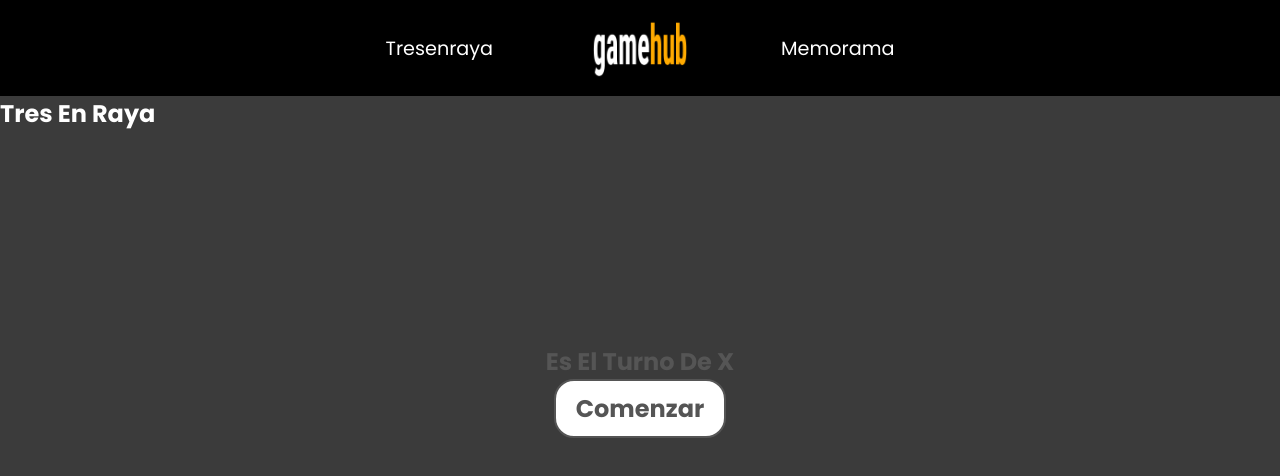
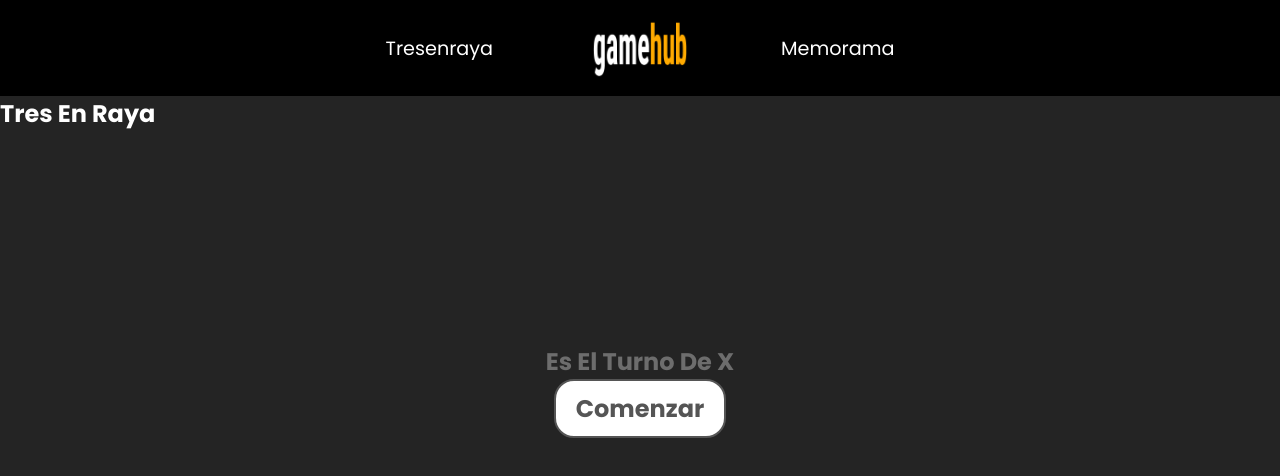
Before and after one commit to ManuelJimena/HubGamesReactJS, a React (Vite) app: page / in a window 1280 px wide. Shown: the top 476 px of the page. Built offline with nearby package versions, Linux system fonts and the light colour scheme.

Commit message:
refact message

```diff
--- a/src/components/Message/Message.css
+++ b/src/components/Message/Message.css
@@ -1,7 +1,7 @@
-.message {
+p {
   margin-top: 20px;
   font-size: 24px;
   font-weight: bold;
   text-align: center;
-  color: #555;
+  color: #6d6d6d;
 }
--- a/src/index.css
+++ b/src/index.css
@@ -2,7 +2,7 @@
 
 :root {
   --black-color: #000;
-  --grey-color: #3b3b3b;
+  --grey-color: #242424;
   --red-color: #e8422d;
   --white-color: #fff;
   --yellow-color: #ffaa00;
```
